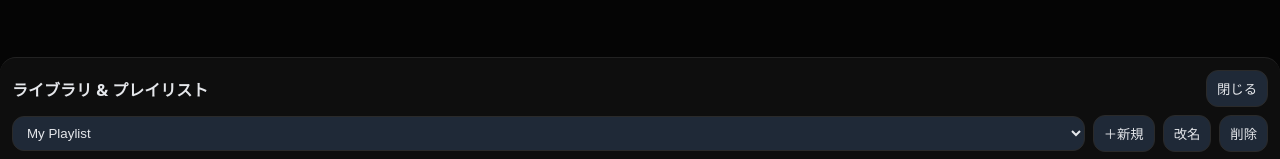
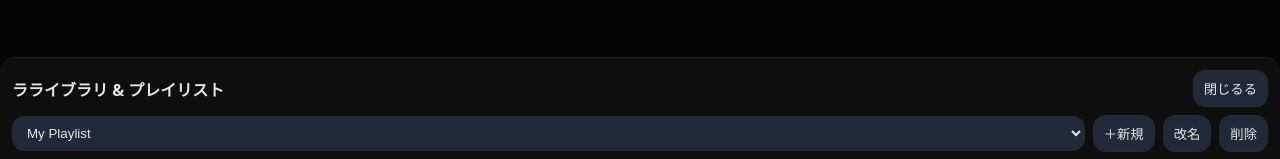
Before and after one commit to testuser4856/pwa-audio-player, a plain HTML site: page index.html in a window 1280 px wide. Both pictures are taken after a click on the button "ライブラリ/PL". Shown: the part 217-376 px from the top of the page. Drawn offline with Linux system fonts and the light colour scheme.

Commit message:
Update index.html

```diff
--- a/index.html
+++ b/index.html
@@ -53,8 +53,8 @@
   <div id="sheet" class="sheet" aria-hidden="true">
     <div class="panel">
       <div class="row" style="justify-content:space-between; margin-bottom:8px">
-        <strong>ライブラリ & プレイリスト</strong>
-        <button id="closeLib" class="btn">閉じる</button>
+        <strong>ラライブラリ & プレイリスト</strong>
+        <button id="closeLib" class="btn">閉じるる</button>
       </div>
       <div class="row" style="margin-bottom:8px">
         <select id="playlist" class="btn" style="flex:1"></select>
```
